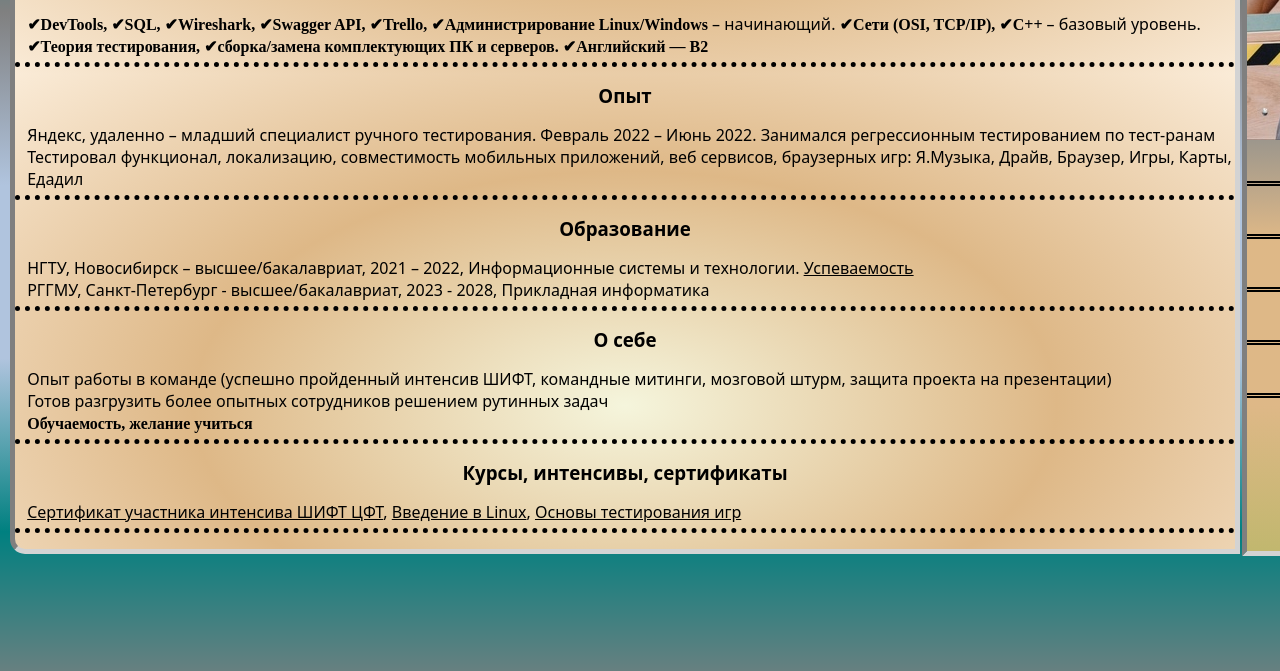
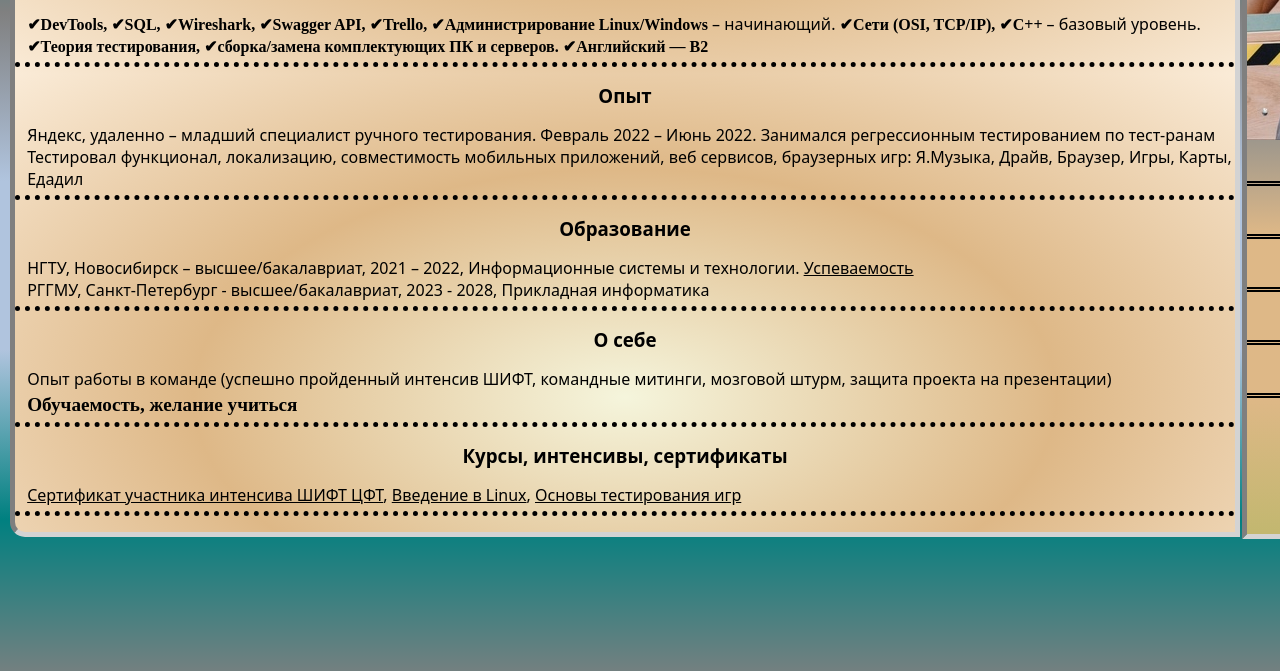
Before and after one commit to qcandrey/profile, a plain HTML site: page index.html in a window 1280 px wide. Shown: the part 129-800 px from the top of the page. Drawn offline with Linux system fonts and the light colour scheme.

Commit message:
Update index.html

```diff
--- a/index.html
+++ b/index.html
@@ -7,11 +7,13 @@
     	<link rel="icon" href="https://qcandrey.github.io/profile/logo3.png" type="image/x-icon">
 	<script src="scripts.js"></script>
   </head>
+
   <body>
+	<main>
 
-    <main>
 <div class="wrapper">
-    <div class="block1">
+<div class="block1">
+
 	<h1>Сердюк Андрей</h1>
 	<h2 class="line1">COMPUTER ENGINEER</h2>
 
@@ -23,18 +25,23 @@
 	</p>
 
 	<h3>Опыт</h3>
-	<p class="line1">Яндекс, удаленно – младший специалист ручного тестирования. Февраль 2022 – Июнь 2022. Занимался регрессионным тестированием по тест-ранам<br>
-	Тестировал функционал, локализацию, совместимость мобильных приложений, веб сервисов, браузерных игр: Я.Музыка, Драйв, Браузер, Игры, Карты, Едадил</p>
+	<p class="line1">
+		Яндекс, удаленно – младший специалист ручного тестирования. Февраль 2022 – Июнь 2022. Занимался регрессионным тестированием по тест-ранам<br>
+		Тестировал функционал, локализацию, совместимость мобильных приложений, веб сервисов, браузерных игр: Я.Музыка, Драйв, Браузер, Игры, Карты, Едадил
+	</p>
 
 	<h3>Образование</h3>
-	<p class="line1">НГТУ, Новосибирск – высшее/бакалавриат, 2021 – 2022, Информационные системы и технологии.
+	<p class="line1">
+		НГТУ, Новосибирск – высшее/бакалавриат, 2021 – 2022, Информационные системы и технологии.
 		<a href="https://www.nstu.ru/studies/stud_account/student_portfolio/082e3b9c50b24bfe7e2bc5d67383a7fd608d3aff">Успеваемость</a>
 		<br>
 		РГГМУ, Санкт-Петербург - высшее/бакалавриат, 2023 - 2028, Прикладная информатика
 	</p>
 
 	<h3>О себе</h3>
-	<p class="line1">Опыт работы в команде (успешно пройденный интенсив ШИФТ, командные митинги, мозговой штурм, защита проекта на презентации)<br>Готов разгрузить более опытных сотрудников решением рутинных задач<br><span class="attention">Обучаемость, желание учиться</span></p>
+	<p class="line1">
+		Опыт работы в команде (успешно пройденный интенсив ШИФТ, командные митинги, мозговой штурм, защита проекта на презентации)<br>
+		<big><span class="attention">Обучаемость, желание учиться</span></p></big>
 
 	<h3>Курсы, интенсивы, сертификаты</h3>
 	<p class="line1"><a href="https://qcandrey.github.io/profile/sertificate.pdf">Сертификат участника интенсива ШИФТ ЦФТ</a>, <a href="https://stepik.org/cert/1513203">Введение в Linux</a>, <a href="https://stepik.org/cert/1365723">Основы тестирования игр</a></p>
```
